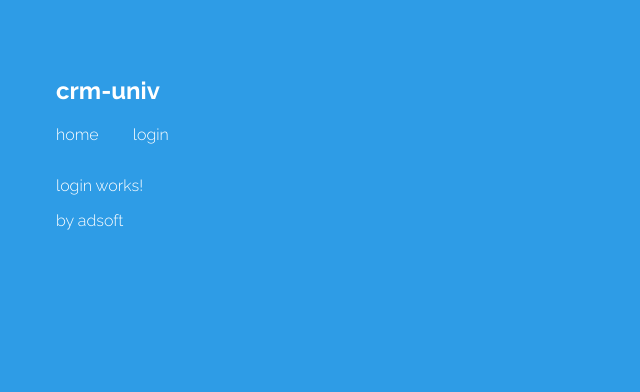
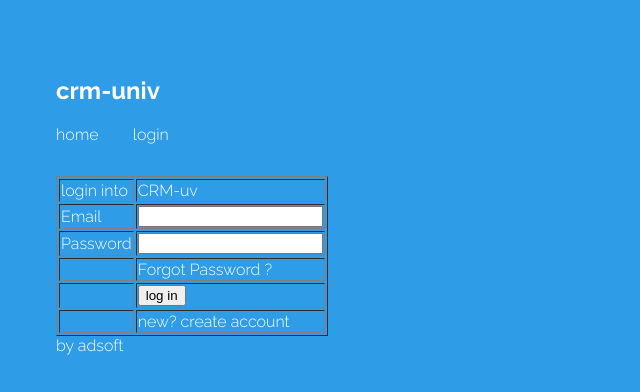
Before and after one commit to kevinquintanah12/frontmycv, an Angular app: page /login in a window 1280 px wide. Shown: the top 392 px of the page, without its empty margins (0-640 px from the left). Built offline with nearby package versions, Linux system fonts and the light colour scheme.

Commit message:
add login #2

```diff
--- a/src/app/login/login.component.html
+++ b/src/app/login/login.component.html
@@ -1 +1,20 @@
-<p>login works!</p>
+<table border=1>
+<tr>
+  <td> login into  </td> <td> CRM-uv </td>
+</tr>
+<tr>
+  <td> Email </td> <td> <input type="email">  </td>
+</tr>
+<tr>
+<td> Password </td> <td> <input type="password">  </td>
+</tr>
+<tr>
+ <td></td> <td> Forgot Password ? </td>
+</tr>
+<tr>
+<td> </td> <td> <button> log in </button> </td>
+</tr>
+<tr>
+ <td></td> <td> new? create account </td>
+</tr>
+</table>
```
